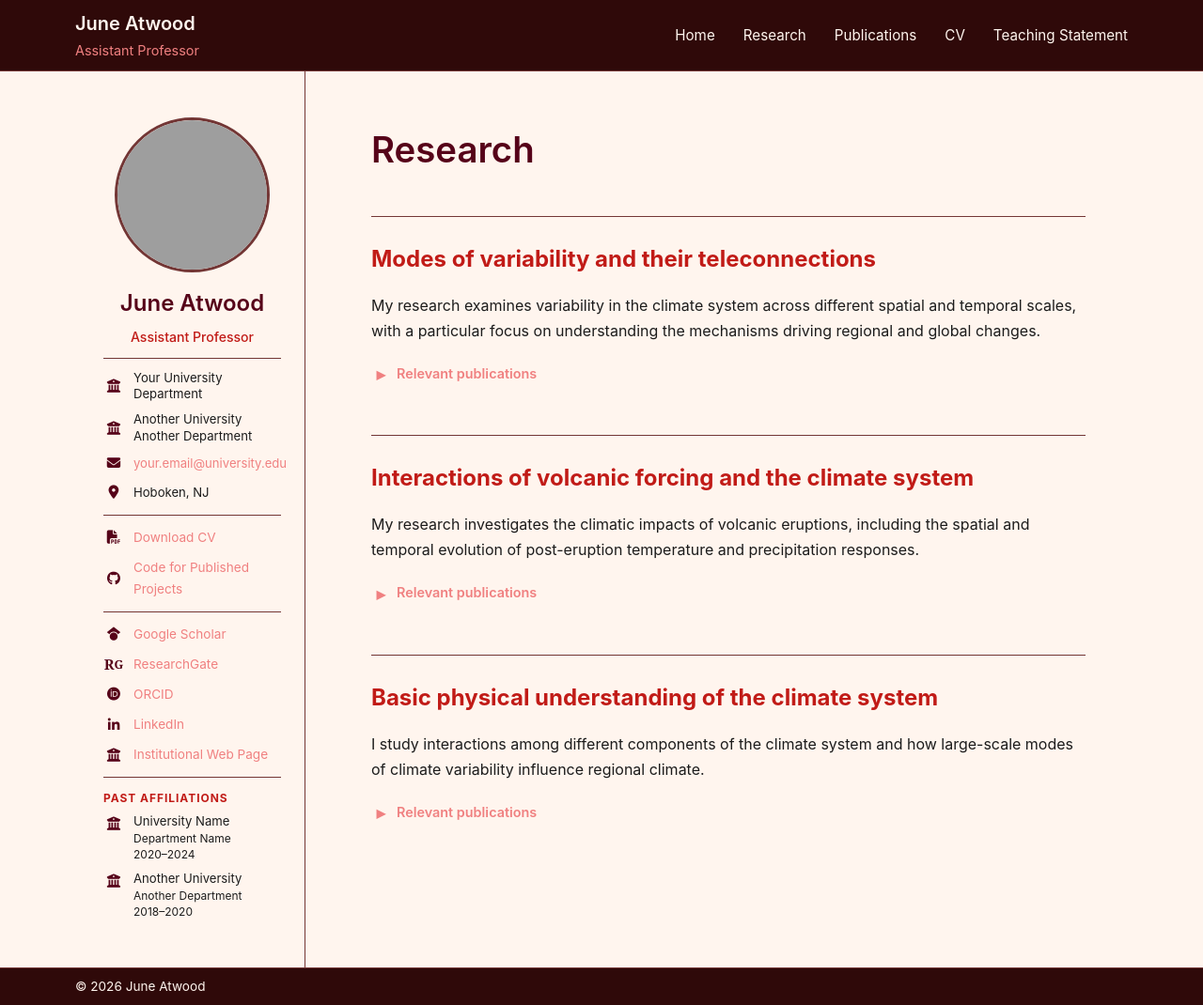
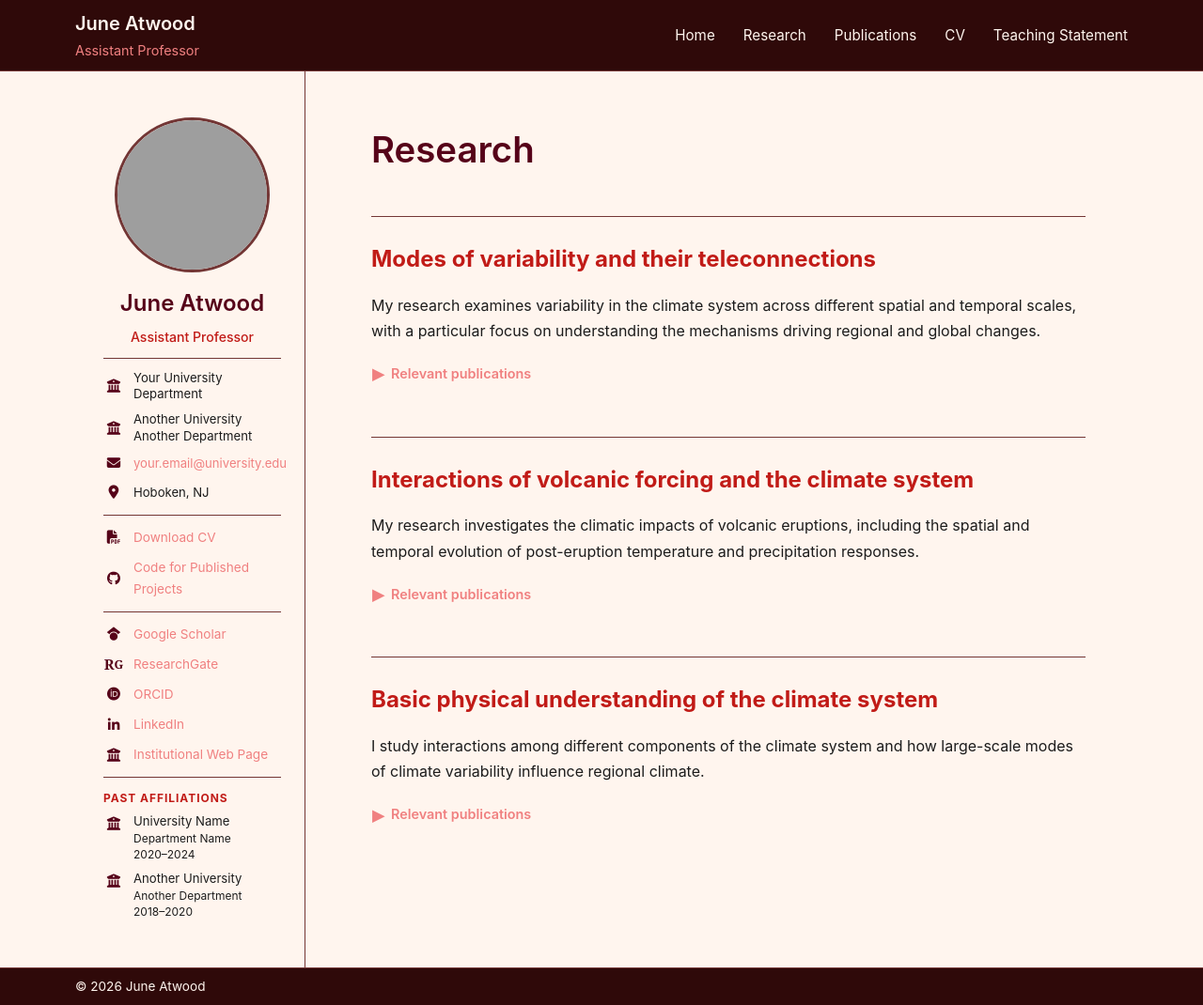
Before and after one commit to isugiura/isugiura.github.io, a Jekyll site: the page built from research.md, in a window 1280 px wide and 1070 px high. Shown: the whole window at 94% size. Built offline with Jekyll 4.4.1, drawn with Linux system fonts in a browser that asks for light colours; grey boxes are pictures that could not be loaded.

Commit message:
Trying to change the toggle size

```diff
--- a/assets/css/style.scss
+++ b/assets/css/style.scss
@@ -577,12 +577,12 @@ body {
   align-items: center;
   justify-content: center;
 
-  width: 20px;
-  height: 20px;
+  width: 14px;
+  height: 14px;
 
   color: var(--link);
 
-  font-size: 1.15rem;
+  font-size: 1.5rem;
 
   line-height: 1;
 
```
